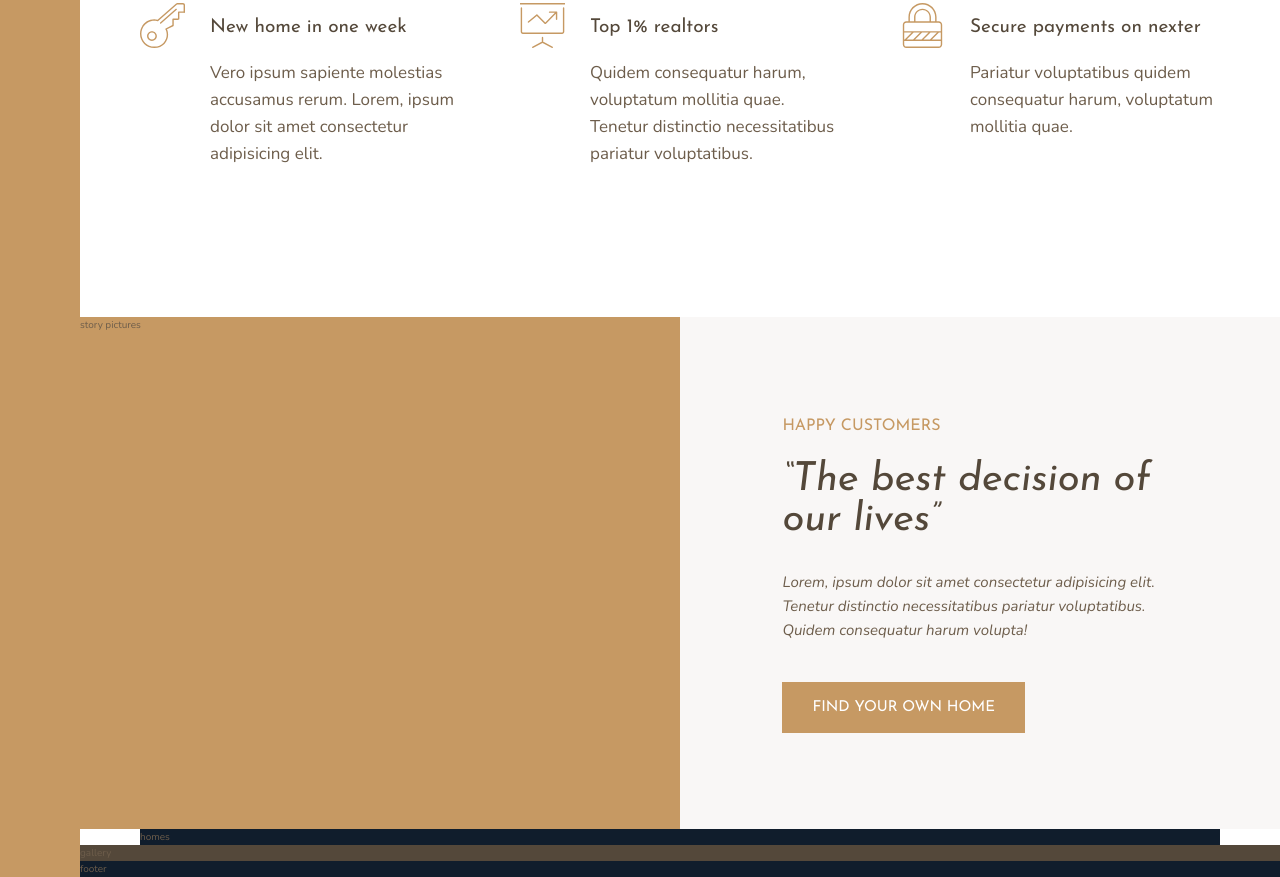
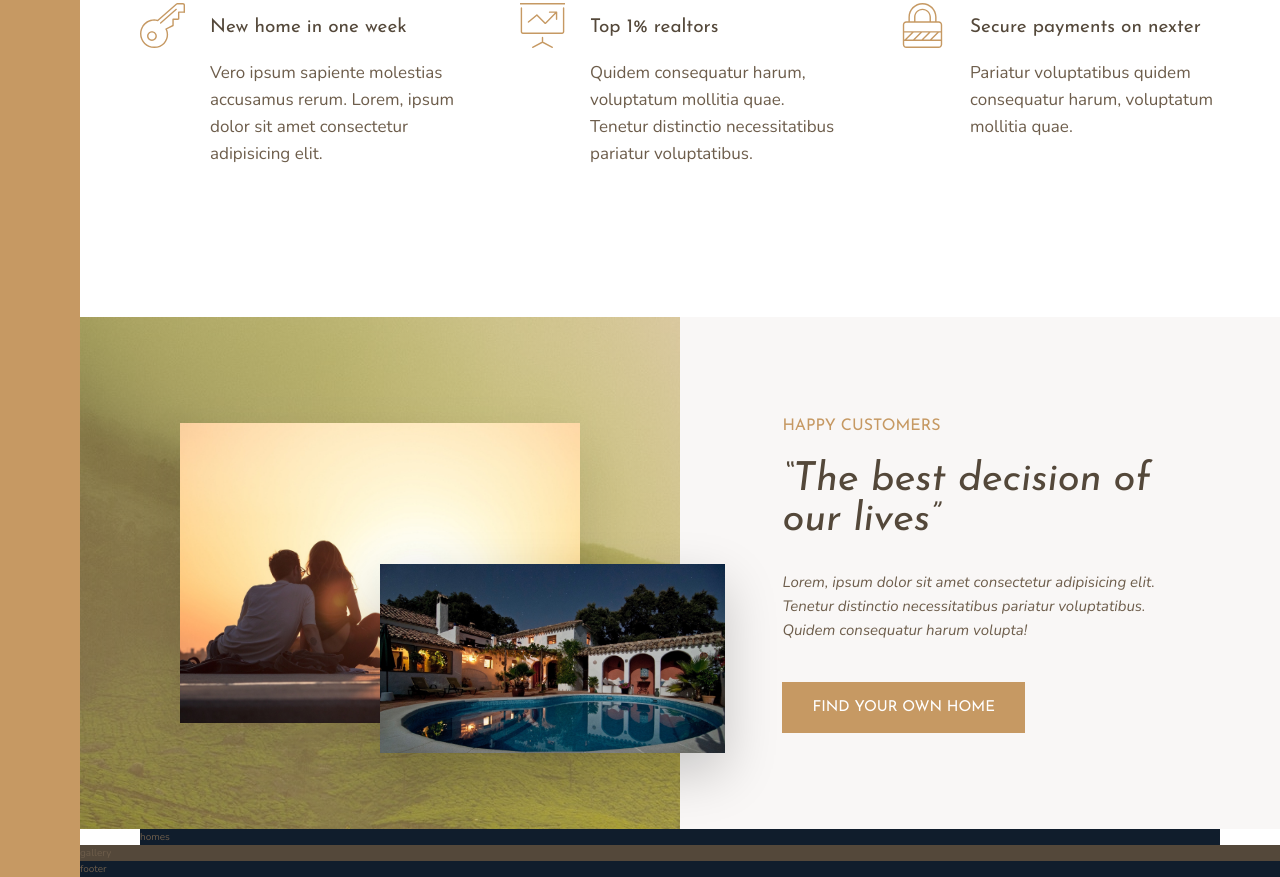
Before and after one commit to niall-m/nexter, a website: page index.html in a window 1280 px wide. Shown: the part 991-1868 px from the top of the page. Drawn offline with nearby package versions, Linux system fonts and the light colour scheme.

Commit message:
story imgs

```diff
--- a/index.html
+++ b/index.html
@@ -7,7 +7,7 @@
 
         <link href="https://fonts.googleapis.com/css?family=Josefin+Sans:300,400,400i|Nunito:300,300i" rel="stylesheet">
         <link rel="stylesheet" href="css/style.css">
-        <link rel="shortcut icon" type="image/png" href="img/favicon.png">
+        <link rel="shortcut icon" type="image/png" href="/img/favicon.png">
 
         <title>nexter &mdash; your home, your freedom</title>
     </head>
@@ -27,7 +27,7 @@
         <section class="features">
             <div class="feature">
                 <svg class="feature__icon">
-                    <use href="img/sprite.svg#icon-global" />
+                    <use href="/img/sprite.svg#icon-global" />
                 </svg>
                 <h4 class="heading-4 heading-4--dark">World's best luxury homes</h4>
                 <p class="feature__text">Lorem, ipsum dolor sit amet consectetur adipisicing elit. Tenetur distinctio necessitatibus pariatur voluptatibus.</p>
@@ -35,35 +35,35 @@
 
             <div class="feature">
                 <svg class="feature__icon">
-                    <use href="img/sprite.svg#icon-trophy" />
+                    <use href="/img/sprite.svg#icon-trophy" />
                 </svg>
                 <h4 class="heading-4 heading-4--dark">Only the best properties</h4>
                 <p class="feature__text">Voluptatum mollitia quae. Vero ipsum sapiente molestias accusamus rerum sed a eligendi aut quia.</p>
             </div>
             <div class="feature">
                 <svg class="feature__icon">
-                    <use href="img/sprite.svg#icon-map-pin" />
+                    <use href="/img/sprite.svg#icon-map-pin" />
                 </svg>
                 <h4 class="heading-4 heading-4--dark">All homes in top locations</h4>
                 <p class="feature__text">Tenetur distinctio necessitatibus pariatur voluptatibus quidem consequatur harum.</p>
             </div>
             <div class="feature">
                 <svg class="feature__icon">
-                    <use href="img/sprite.svg#icon-key" />
+                    <use href="/img/sprite.svg#icon-key" />
                 </svg>
                 <h4 class="heading-4 heading-4--dark">New home in one week</h4>
                 <p class="feature__text">Vero ipsum sapiente molestias accusamus rerum. Lorem, ipsum dolor sit amet consectetur adipisicing elit.</p>
             </div>
             <div class="feature">
                 <svg class="feature__icon">
-                    <use href="img/sprite.svg#icon-presentation" />
+                    <use href="/img/sprite.svg#icon-presentation" />
                 </svg>
                 <h4 class="heading-4 heading-4--dark">Top 1% realtors</h4>
                 <p class="feature__text">Quidem consequatur harum, voluptatum mollitia quae. Tenetur distinctio necessitatibus pariatur voluptatibus.</p>
             </div>
             <div class="feature">
                 <svg class="feature__icon">
-                    <use href="img/sprite.svg#icon-lock" />
+                    <use href="/img/sprite.svg#icon-lock" />
                 </svg>
                 <h4 class="heading-4 heading-4--dark">Secure payments on nexter</h4>
                 <p class="feature__text">Pariatur voluptatibus quidem consequatur harum, voluptatum mollitia quae.</p>
@@ -71,7 +71,8 @@
         </section>
 
         <div class="story__pictures">
-            story pictures
+            <img src="/img/story-1.jpeg" alt="Couple with new house" class="story__img--1">
+            <img src="/img/story-2.jpeg" alt="New house" class="story__img--2">
         </div>
 
         <div class="story__content">
--- a/sass/_story.scss
+++ b/sass/_story.scss
@@ -2,6 +2,31 @@
   &__pictures {
     background-color: $color-primary;
     grid-column: full-start / col-end 4;
+    background-image: linear-gradient(
+        rgba($color-primary, 0.5),
+        rgba($color-primary, 0.5)
+      ),
+      url(/img/back.jpg);
+
+    display: grid;
+    grid-template-rows: repeat(6, 1fr);
+    grid-template-columns: repeat(6, 1fr);
+    align-items: center;
+  }
+
+  &__img--1 {
+    width: 100%;
+    grid-row: 2 / 6;
+    grid-column: 2 / 6;
+    box-shadow: 0 2rem 5rem rgba(#000, 0.1);
+  }
+
+  &__img--2 {
+    width: 115%;
+    grid-row: 4 / 6;
+    grid-column: 4 / 7;
+    z-index: 1;
+    box-shadow: 0 2rem 5rem rgba(#000, 0.2);
   }
 
   &__content {
```
Also changed, not shown: sass/main.scss (+10 -10 lines), css/style.css.
